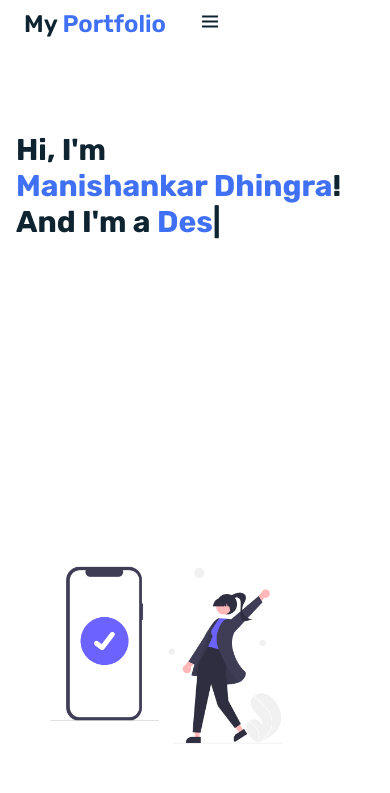
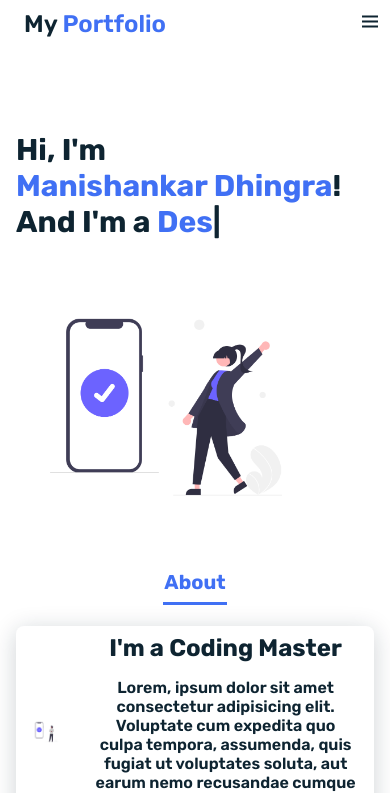
Before and after one commit to Mani-cwaf/Portfolio, a plain HTML site: page index.html in a window 390 px wide. Shown: the top 793 px of the page. Drawn offline with nearby package versions, Linux system fonts and the light colour scheme.

Commit message:
fixed mobile version of website not working correctly

```diff
--- a/index.html
+++ b/index.html
@@ -3,7 +3,7 @@
 
 <head>
     <meta charset="UTF-8">
-    <meta name="viewport" content="width=device-width, initial-scale=1.0">
+    <meta name="viewport" content="width=device-width, initial-scale=1.0, shrink-to-fit=no">
     <link rel="stylesheet" href="stylesheet.css">
     <link href='https://cdn.jsdelivr.net/npm/boxicons@2.1.4/css/boxicons.min.css' rel='stylesheet'>
     <script src="https://code.jquery.com/jquery-3.6.1.min.js"></script>
@@ -13,6 +13,7 @@
 </head>
 
 <body>
+    <div class="container">
         <header class="l-header">
             <nav class="nav bd-grid-nav no-select">
                 <div>
@@ -37,8 +38,8 @@
         <main class="l-main">
             <div class="home bd-grid" id="home">
                 <div class="home-data">
-                <h1 class="home-title no-select hidden hidden-left" style="--animation-delay: 450ms">Hi, I'm<br><span
-                        class="home-title-color">Manishankar Dhingra</span>!<br> And I'm
+                    <h1 class="home-title no-select hidden hidden-left" style="--animation-delay: 450ms">Hi,
+                        I'm<br><span class="home-title-color">Manishankar Dhingra</span>!<br> And I'm
                         a <span class="typing home-title-color"></span></h1>
                 </div>
                 <div class="home-img no-select">
@@ -177,8 +178,10 @@
                             style="--animation-delay: 750ms">
                             <h2 class="timeline-title">First Coding Project: Ruby Items</h2>
                             <p class="timeline-paragraph">
-                            <br> When I was 9 I wanted to make a minecraft mod, so I followed some tutorials and ended
-                            up figuring it out, years later I decided to improve apon it after actually learning java, I
+                                <br> When I was 9 I wanted to make a minecraft mod, so I followed some tutorials and
+                                ended
+                                up figuring it out, years later I decided to improve apon it after actually learning
+                                java, I
                                 also uploaded it to github.
                                 <br><br> Web (online) version: <a target="_blank" class="link"
                                     href="https://mani-dev101.itch.io/sustainable-cities"><button><span
@@ -216,12 +219,14 @@
                                     href="https://github.com/Mani-cwaf/FunPackOfFunExperiments"><button><span
                                             class="link"><b>Page</b></span></button></a> <a class="link" target="_blank"
                                     href=""><button><span class="link"><b>Download</b></span></button></a>
-                            <br><br> OP Towers: Basically just memes, like a dart monkey that does trillions of damage.
+                                <br><br> OP Towers: Basically just memes, like a dart monkey that does trillions of
+                                damage.
                                 <br> <a class="link" target="_blank"
                                     href="https://github.com/Mani-cwaf/OPTowers"><button><span
                                             class="link"><b>Page</b></span></button></a> <a class="link" target="_blank"
                                     href=""><button><span class="link"><b>Download</b></span></button></a>
-                            <br><br> Bloon Chipper: One of the hardest towers to code I've made, the bloon chipper from
+                                <br><br> Bloon Chipper: One of the hardest towers to code I've made, the bloon chipper
+                                from
                                 BTD5. <br> <a class="link" target="_blank"
                                     href="https://github.com/Mani-cwaf/BloonChipper"><button><span
                                             class="link"><b>Page</b></span></button></a> <a class="link" target="_blank"
@@ -311,7 +316,8 @@
                             style="--animation-delay: 750ms">
                             <h2 class="timeline-title">Poll Bot</h2>
                             <p class="timeline-paragraph">
-                            A simple discord bot that allows you to create polls, and logs results after a given time
+                                A simple discord bot that allows you to create polls, and logs results after a given
+                                time
                                 period [WIP]
                                 <br><br> Source code: <a target="_blank" class="link"
                                     href="https://github.com/Mani-cwaf/DiscordPollBot"><button><span
@@ -325,11 +331,7 @@
                             <div class="timeline-point"></div>
                         </div>
                         <div class="timeline-component timeline-component--bottom">
-                        <div class="timeline-date">October 31, 2022
-
-
-
-                        </div>
+                            <div class="timeline-date">October 31, 2022</div>
                         </div>
                     </div>
                 </div>
@@ -339,9 +341,11 @@
         <footer class="footer">
             <p class="trademark">&#169; 2022 Manishankar Dhingra</p>
             <div class="links">
-            <a href="https://github.com/Mani-cwaf" target="_blank" class="social-link"><i class="bx bxl-github"></i></a>
+                <a href="https://github.com/Mani-cwaf" target="_blank" class="social-link"><i
+                        class="bx bxl-github"></i></a>
             </div>
         </footer>
+    </div>
 </body>
 
 </html>
--- a/stylesheet.css
+++ b/stylesheet.css
@@ -37,8 +37,7 @@
 
 html {
     scroll-behavior: smooth;
-    overflow: scroll;
-    overflow-x: hidden;
+    overflow-y: scroll;
 }
 
 body {
@@ -303,13 +302,13 @@ img {
 }
 
 .home {
-    height: calc(100vh - 3rem);
     row-gap: 1rem;
 }
 
 .home-data {
     display: inline;
     width: fit-content;
+    height: fit-content;
 }
 
 .home-title {
@@ -325,7 +324,6 @@ img {
 
 .home-img {
     position: relative;
-    top: 10vh;
     height: auto;
     width: clamp(200px, 300px, 500px)
 }
@@ -518,9 +516,14 @@ img {
 
 .home-img {
     position: relative;
-    top: 10vh;
     height: auto;
-    width: clamp(200px, 300px, 500px)
+    width: clamp(200px, 300px, 500px);
+    height: fit-content
+}
+
+.container {
+    width: 100vw;
+    overflow-x: hidden;
 }
 
 @media screen and (max-width: 768px) {
@@ -535,19 +538,12 @@ img {
         transition: 350ms
     }
 
-    .nav {
-        width: fit-content;
-    }
-
-    body {
-        width: fit-content;
-    }
-
     .l-header:has(.nav-toggle.active)~.l-main {
         width: 80vw;
     }
-    .l-main {
-        max-width: 100vw;
+
+    .home {
+        height: calc(60vh - 3rem);
     }
 }
 
@@ -603,7 +599,9 @@ img {
         display: flex;
     }
 
-
+    .home-img {
+        top: 10vh;
+    }
 
     .about-container,
     .skills-container {
```
Lines whose indentation alone changed are shown as unchanged.
